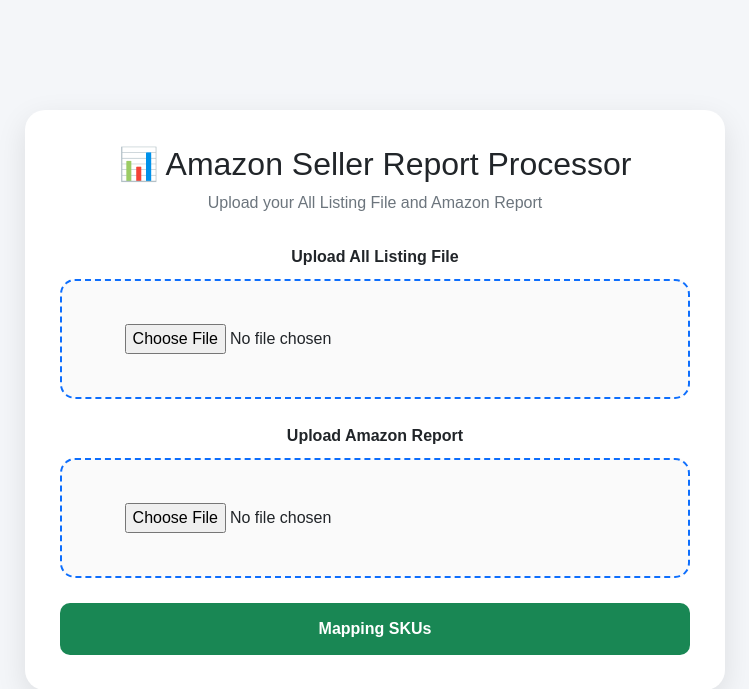
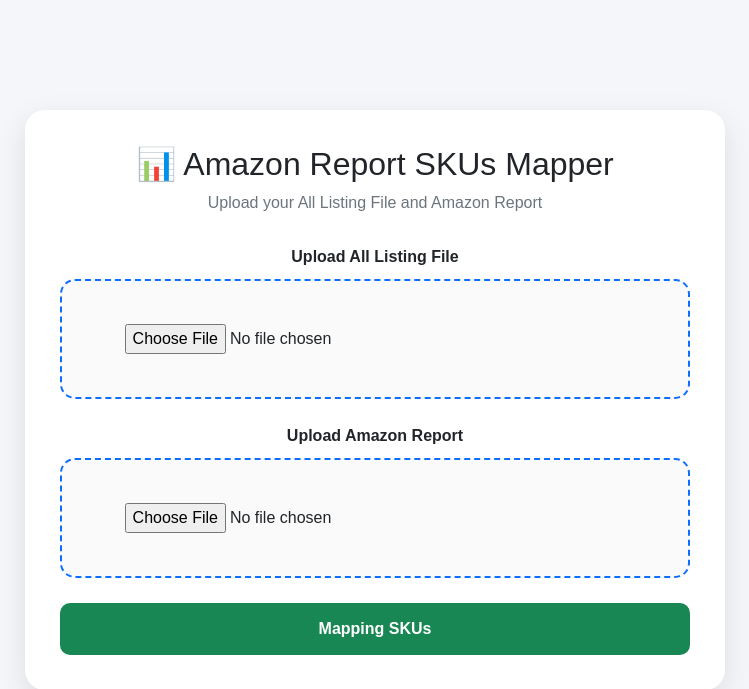
Before and after one commit to Siddhipatade/sku-mapper, a Flask app: page / in a window 1280 px wide. Shown: the top 689 px of the page, without its empty margins (265-1014 px from the left). Run offline with Flask 3, Linux system fonts and the light colour scheme.

Commit message:
Report SKUs Mapper

```diff
--- a/templates/index.html
+++ b/templates/index.html
@@ -18,7 +18,7 @@
     <div class="dashboard-card">
 
         <div class="header">
-            <h2>📊 Amazon Seller Report Processor</h2>
+            <h2>📊 Amazon Report SKUs Mapper</h2>
             <p>Upload your All Listing File and Amazon Report</p>
         </div>
 
```
